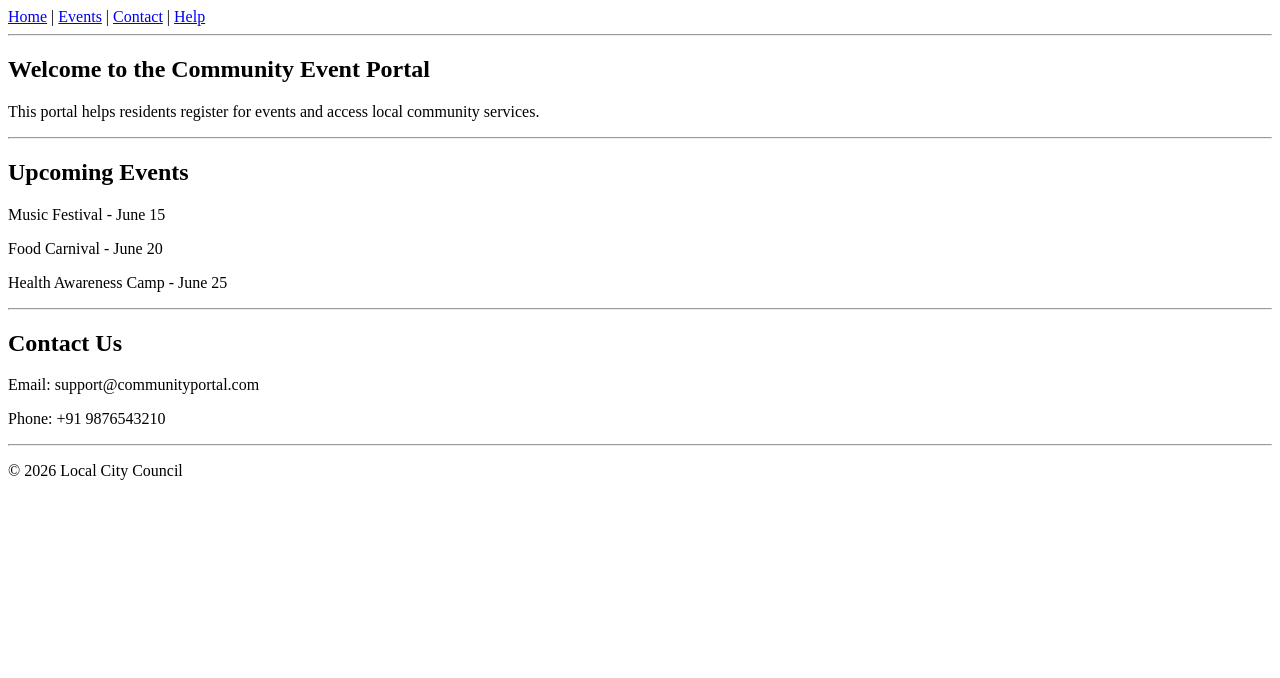
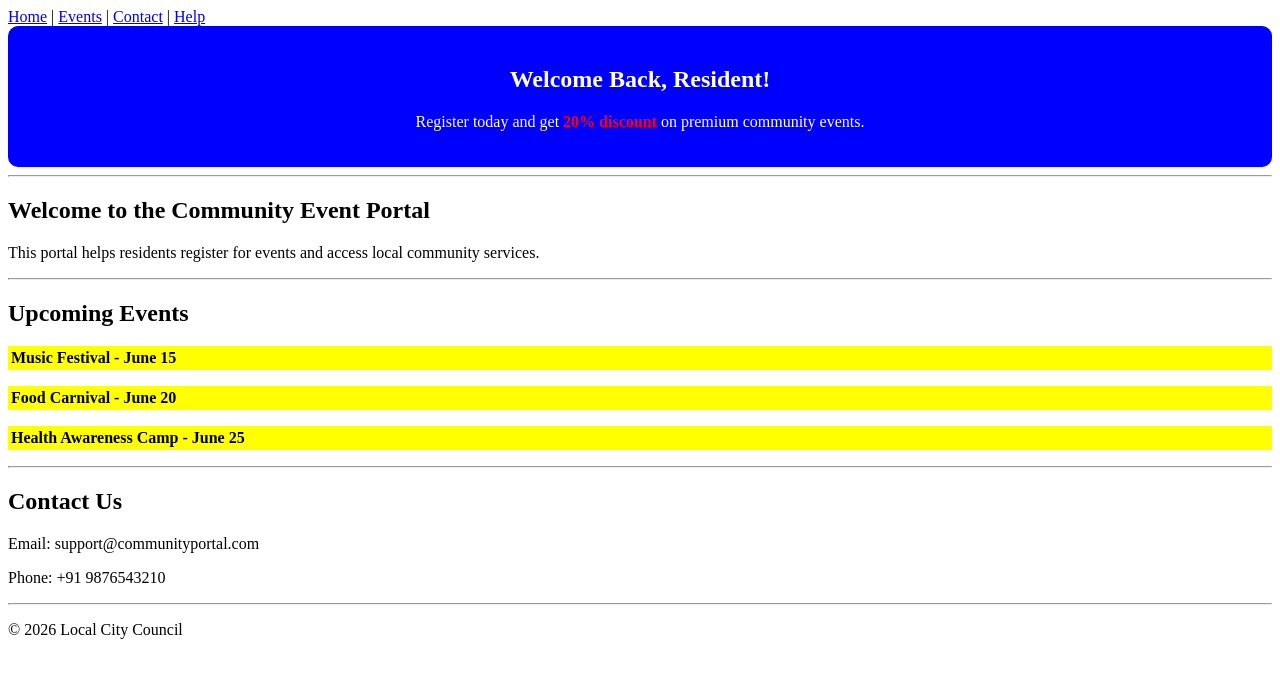
Before and after one commit to Santhoshimatha16/community-event-portal, a plain HTML site: page index.html in a window 1280 px wide. Drawn offline with Linux system fonts and the light colour scheme.

Commit message:
exercise 3

```diff
--- a/index.html
+++ b/index.html
@@ -5,6 +5,23 @@
     <meta charset="UTF-8">
     <meta name="viewport" content="width=device-width, initial-scale=1.0">
     <title>Local Community Event Portal</title>
+    <style>
+
+    #welcomeBanner {
+        background-color: blue;
+        color: white;
+        padding: 20px;
+        text-align: center;
+        border-radius: 10px;
+    }
+
+    .highlight {
+        background-color: yellow;
+        font-weight: bold;
+        padding: 3px;
+    }
+
+</style>
 </head>
 
 <body>
@@ -16,6 +33,21 @@
         <a href="#contact">Contact</a> |
         <a href="help.html" target="_blank">Help</a>
     </nav>
+    <!-- Welcome Banner -->
+
+<div id="welcomeBanner">
+
+    <h2>Welcome Back, Resident!</h2>
+
+    <p>
+        Register today and get
+        <span style="color: red; font-weight: bold;">
+            20% discount
+        </span>
+        on premium community events.
+    </p>
+
+</div>
 
     <hr>
 
@@ -35,9 +67,9 @@
     <section id="events">
         <h2>Upcoming Events</h2>
 
-        <p>Music Festival - June 15</p>
-        <p>Food Carnival - June 20</p>
-        <p>Health Awareness Camp - June 25</p>
+       <p class="highlight">Music Festival - June 15</p>
+       <p class="highlight">Food Carnival - June 20</p>
+        <p class="highlight">Health Awareness Camp - June 25</p>
     </section>
 
     <hr>
```
